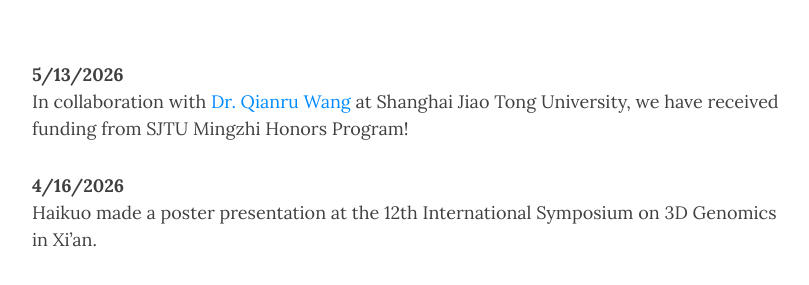
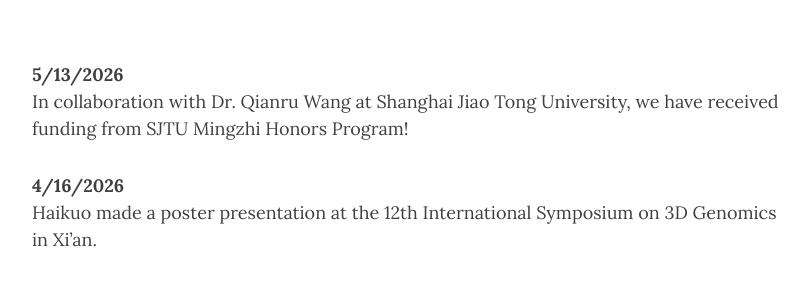
Before and after one commit to TheLiLab/thelilab.github.io, a Jekyll site: the page built from News.md, in a window 1280 px wide and 900 px high, scrolled down 323 px, cut to the strip 170-900 px from the top of the window. Shown: the top 285 px of the strip, without its empty margins (233-1042 px from the left). Built offline with Jekyll 4.4.1, drawn with Linux system fonts in a browser that asks for light colours; nearby versions of some CDN libraries; some of the changed lines change nothing that is shown.

Commit message:
Update News.md

```diff
--- a/News.md
+++ b/News.md
@@ -7,7 +7,7 @@
 
 ---
 <strong>5/13/2026</strong><br>
-In collaboration with <a href="https://en.bme.sjtu.edu.cn/show-33-210.html" target="_blank">Dr. Qianru Wang</a> at Shanghai Jiao Tong University, we have received funding from SJTU Mingzhi Honors Program!
+In collaboration with Dr. Qianru Wang at Shanghai Jiao Tong University, we have received funding from SJTU Mingzhi Honors Program!
 
 <strong>4/16/2026</strong><br>
 Haikuo made a poster presentation at the 12th International Symposium on 3D Genomics in Xi’an.
```
